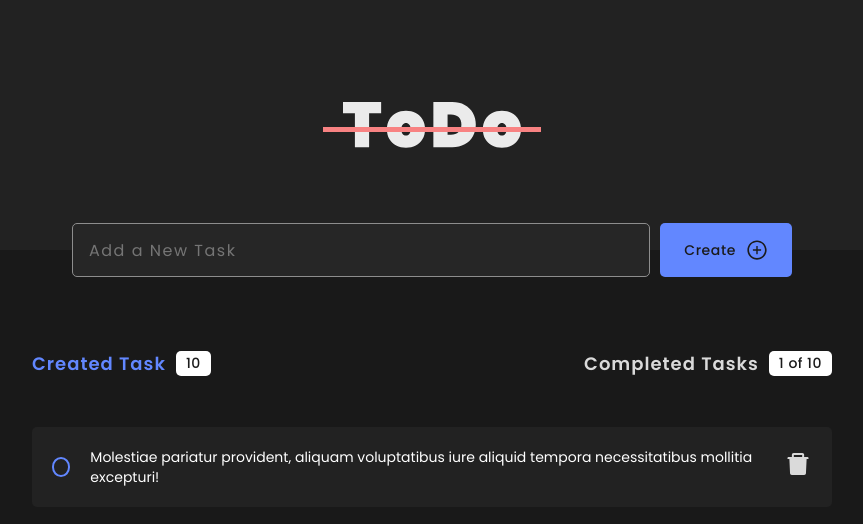
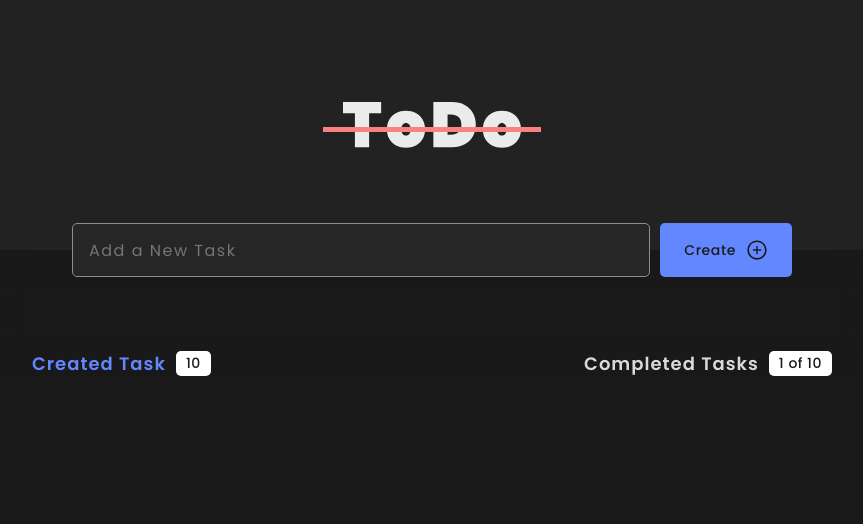
Before and after one commit to nirdhum/todo-app, a React (Vite) app: page / in a window 1280 px wide. Shown: the top 524 px of the page, without its empty margins (208-1071 px from the left). Built offline with nearby package versions, Linux system fonts and the light colour scheme.

Commit message:
Updated UI

```diff
--- a/src/App.jsx
+++ b/src/App.jsx
@@ -1,11 +1,28 @@
+import { useState } from "react";
 import { Header } from "./components/header";
 import { Tasks } from "./components/tasks";
 
 function App() {
+
+  const [tasks, setTasks] = useState([])
+
+  function addTask(taskTitle) {
+    setTasks([
+      ...tasks,
+      {
+        id: crypto.randomUUID(),
+        title: taskTitle,
+        isCompleted: false
+      }
+    ])
+  }
+
   return (
     <>
-      <Header />
-      <Tasks />
+      <Header onAddTask={addTask} />
+      <Tasks
+        tasks={tasks}
+      />
     </>
   )
 }
--- a/src/components/header/header.module.css
+++ b/src/components/header/header.module.css
@@ -5,7 +5,9 @@
     justify-content: center;
     font-size: 1.6rem;
     height: 25rem;
-    position: relative;
+    position: fixed;
+    width: 100vw;
+    z-index: 2;
 }
 
 .newTaskForm {
--- a/src/components/header/index.jsx
+++ b/src/components/header/index.jsx
@@ -1,14 +1,29 @@
+/* eslint-disable react/prop-types */
 import todo from '../../assets/todo.svg'
 import { AiOutlinePlusCircle } from "react-icons/ai";
 import styles from './header.module.css';
+import { useState } from 'react';
 
-export function Header() {
+export function Header({ onAddTask }) {
+
+    const [title, setTitle] = useState('')
+
+    function handleSubmit(event) {
+        event.preventDefault()
+        onAddTask(title)
+        setTitle('')
+    }
+
+    function onChangeTitle(event) {
+        setTitle(event.target.value)
+    }
+
     return (
         <header className={styles.header}>
             <img src={todo} alt="" />
 
-            <form className={styles.newTaskForm}>
-                <input type="text" placeholder='Add a New Task' />
+            <form onSubmit={handleSubmit} className={styles.newTaskForm}>
+                <input type="text" placeholder='Add a New Task' value={title} onChange={onChangeTitle} />
                 <button>
                     Create
                     <AiOutlinePlusCircle size={22} />
--- a/src/components/task/index.jsx
+++ b/src/components/task/index.jsx
@@ -1,13 +1,14 @@
+/* eslint-disable react/prop-types */
 import styles from './task.module.css'
 import { AiFillDelete } from "react-icons/ai";
 
-export function Task() {
+export function Task({ task }) {
     return (
         <div className={styles.task}>
             <button className={styles.checkContainer}>
                 <div />
             </button>
-            <p>Molestiae pariatur provident, aliquam voluptatibus iure aliquid tempora necessitatibus mollitia excepturi!</p>
+            <p>{task.title}</p>
             <button className={styles.delBtn}>
                 <AiFillDelete size={28} />
             </button>
--- a/src/components/tasks/index.jsx
+++ b/src/components/tasks/index.jsx
@@ -1,7 +1,8 @@
+/* eslint-disable react/prop-types */
 import styles from './tasks.module.css';
 import { Task } from '../task';
 
-export function Tasks() {
+export function Tasks({ tasks }) {
     return (
         <section className={styles.tasks}>
             <header className={styles.header}>
@@ -16,7 +17,9 @@
             </header>
 
             <div className={styles.list}>
-                <Task />
+                {tasks.map(task => (
+                    <Task key={task.id} task={task} />
+                ))}
             </div>
         </section>
     )
--- a/src/components/tasks/tasks.module.css
+++ b/src/components/tasks/tasks.module.css
@@ -14,6 +14,13 @@
     align-self: center;
     justify-self: center;
     width: 100%;
+    position: fixed;
+    max-width: 90rem;
+    margin: 0 auto;
+    top: 25rem;
+    backdrop-filter: blur(2rem);
+    padding: 10rem 5rem 0;
+    z-index: 1;
 }
 
 .header div {
@@ -51,5 +58,6 @@
     width: 100%;
     display: flex;
     flex-direction: column;
-    grid-area: 1.4rem;
+    gap: 1.4rem;
+    margin-top: 32rem;
 }
```
